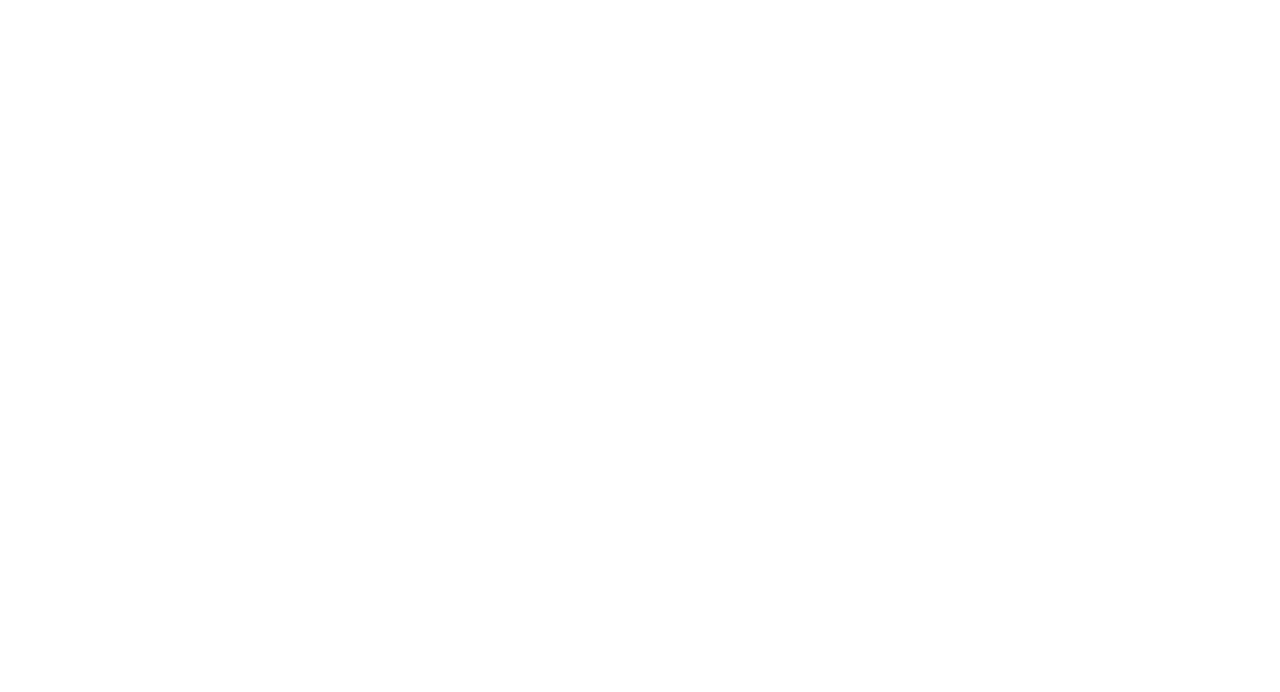
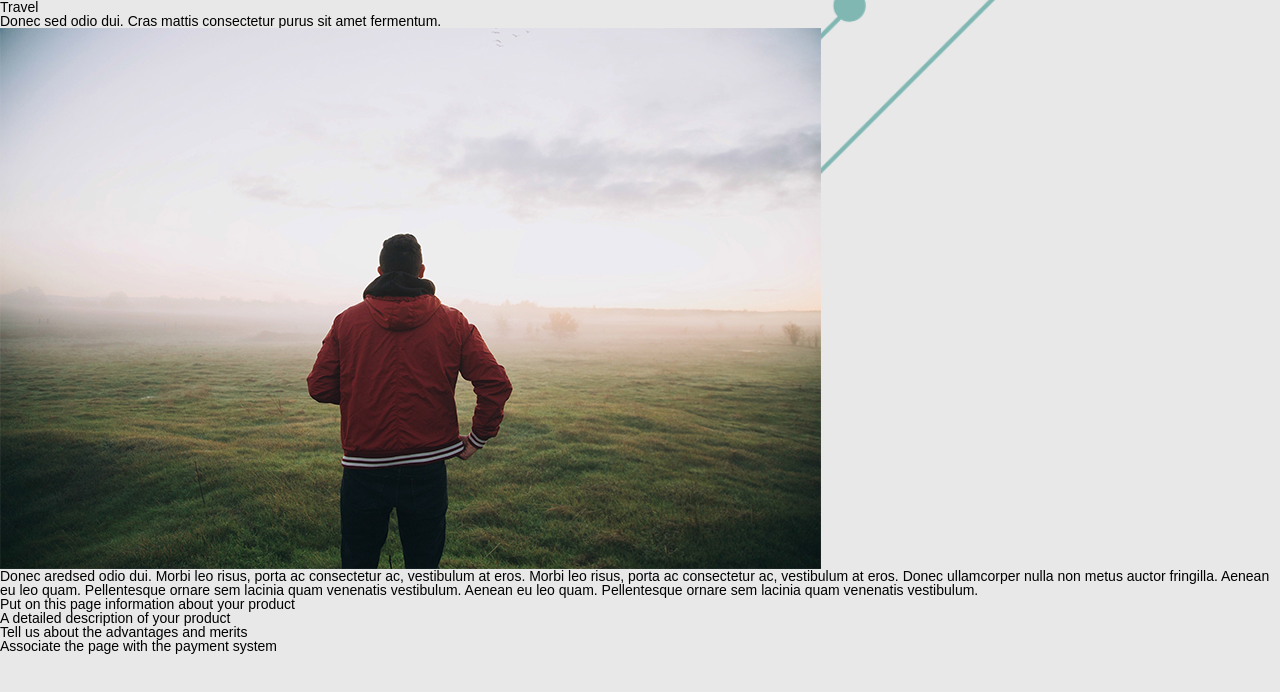
Before and after one commit to VladBondIt/DartsManager, a plain HTML site: page index.html in a window 1280 px wide. Drawn offline with Linux system fonts and the light colour scheme.

Commit message:
intermediate

```diff
--- a/css/style.css
+++ b/css/style.css
@@ -74,3 +74,23 @@ h6 {
 	font-weight: inherit;
 }
 /*--------------------*/
+
+body {
+	font-family: Arial, "Helvetica Neue", Helvetica, sans-serif;
+	background: url(../img/Layer_0.png) 100% no-repeat;
+	background-size: cover;
+}
+
+.container {
+	background: url(../img/Ellipse_1_copy.png) 50% no-repeat;
+	background-size: cover;
+}
+
+.title {
+}
+.imgbox {
+}
+.textbox {
+}
+.listbox {
+}
--- a/index.html
+++ b/index.html
@@ -8,7 +8,36 @@
 </head>
 
 <body>
-	<div></div>
+	<div class="container">
+		<p class="title">
+			Travel
+		</p>
+		<h1>
+			Donec sed odio dui. Cras mattis consectetur purus sit amet fermentum.
+		</h1>
+		<div class="imgbox">
+			<img src="img/light-man_copy.png" alt="">
+		</div>
+	</div>
+	<div class="textbox">
+		<p>Donec aredsed odio dui. Morbi leo risus, porta ac consectetur ac, vestibulum at eros. Morbi leo risus, porta
+			ac consectetur ac, vestibulum at eros. Donec ullamcorper nulla non metus auctor fringilla.
+
+			Aenean eu leo quam. Pellentesque ornare sem lacinia quam venenatis vestibulum. Aenean eu leo quam.
+			Pellentesque ornare sem lacinia quam venenatis vestibulum.
+		</p>
+	</div>
+	<div class="listbox">
+		<ul>
+			<li>Put on this page information about your product
+			</li>
+			<li>
+				A detailed description of your product
+			</li>
+			<li>Tell us about the advantages and merits</li>
+			<li>Associate the page with the payment system</li>
+		</ul>
+	</div>
 
 </body>
 
```
Also changed, not shown: img/Ellipse_1_copy.png (added), img/Layer_0.png (added), img/light-man_copy.png (added).
